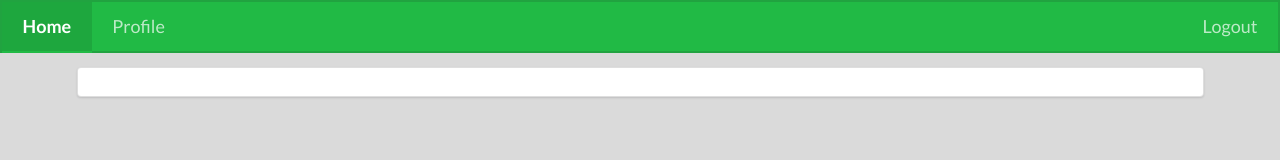
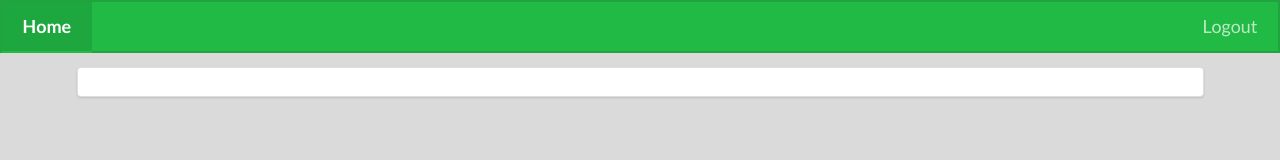
Before and after one commit to iwamoto-OwO/intern-mti, a Vue app: page / in a window 1280 px wide. Shown: the top 160 px of the page. Built offline with nearby package versions, Linux system fonts and the light colour scheme; the HTML template or start-up script is replaced by a standard one.

Commit message:
deleteProfile

```diff
--- a/src/components/Menu.vue
+++ b/src/components/Menu.vue
@@ -1,7 +1,6 @@
 <template>
     <div class="ui secondary pointing green inverted massive menu">
         <router-link active-class="active" class ="item" exact to="/">Home</router-link>
-        <router-link class ="item" to="/profile">Profile</router-link>
         <div class="right menu">
             <a @click="logout" class="item">Logout</a>
         </div>
```
